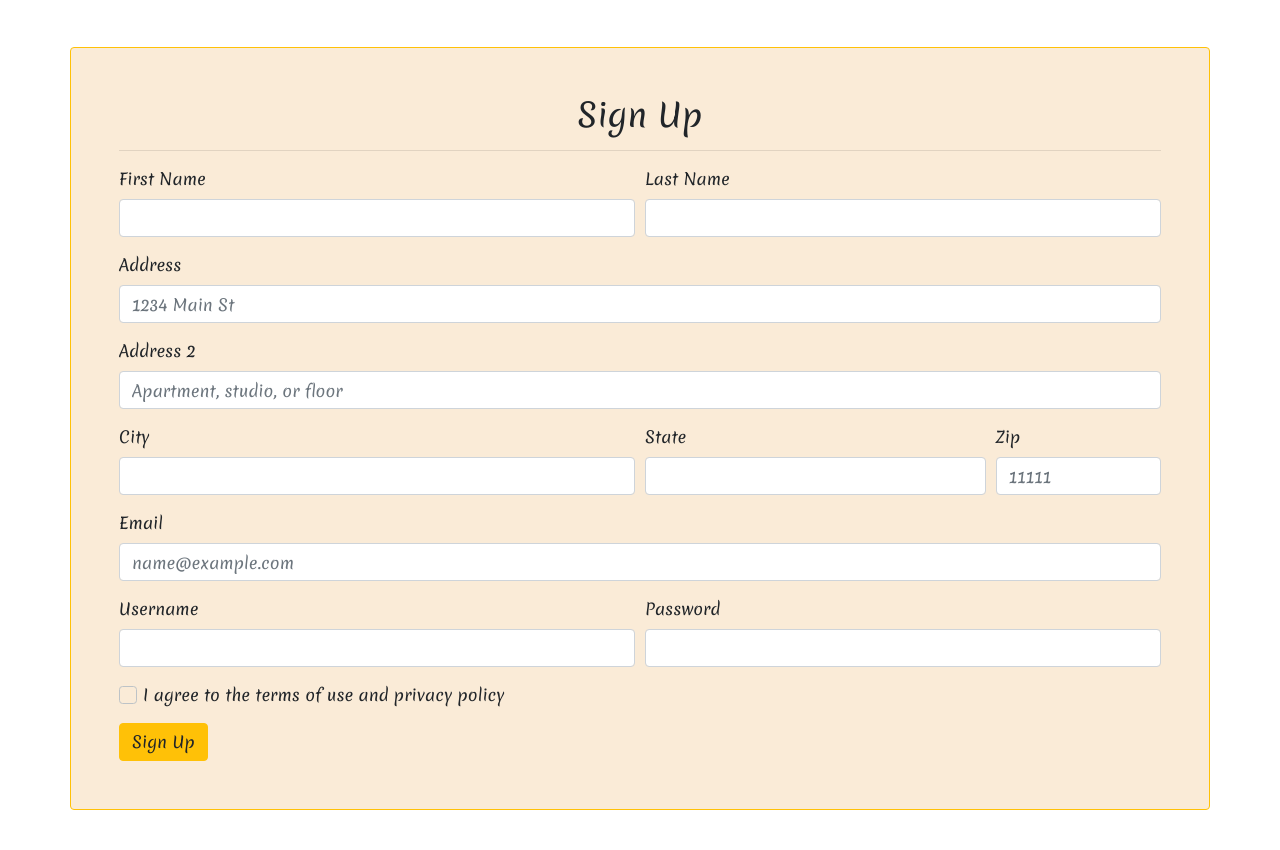
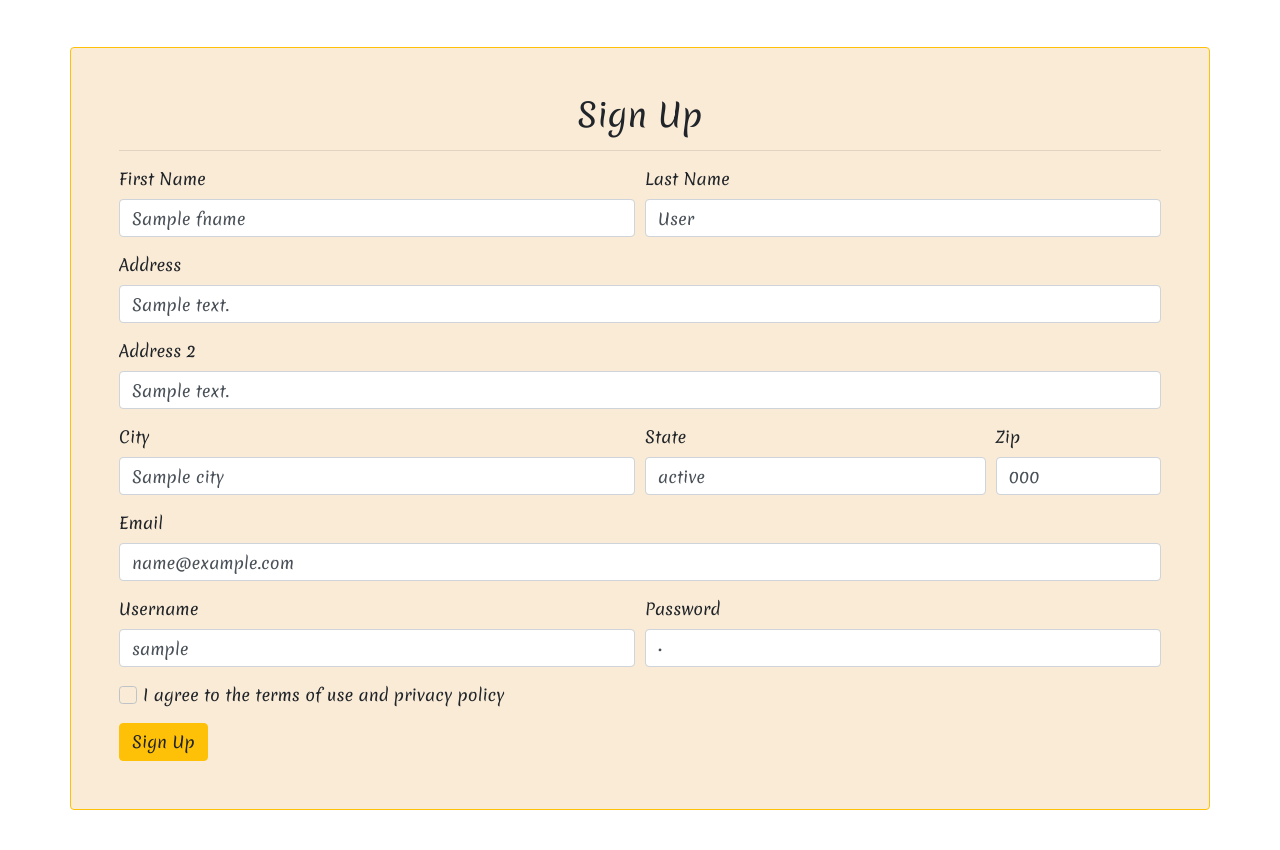
Before and after one commit to MohamedEZ-zaalyouy/MyCoffee-Project-With-Django, a Django app: template templates/accounts/signup.html in a window 1280 px wide. Shown: the part 66-916 px from the top of the page. Run offline with Django 4.2, Linux system fonts and the light colour scheme; the template is opened without the code that fills it: most values are stand-ins (such as "Sample title", 1, 10 or a date in 2020); some libraries are stand-ins or nearby versions.

Commit message:
fin signup

```diff
--- a/templates/accounts/signup.html
+++ b/templates/accounts/signup.html
@@ -1,57 +1,61 @@
 {% extends 'base.html' %}
 {% block content %}
     <div class="my-form container p-5 my-5 rounded border border-warning">
-        <form method='POST'>
+        <h2 class="text-center">Sign Up</h2>
+        <hr>
+        {% include 'partials/messages.html' %}
+
+        {% if is_added == True %}
+            <form method='POST' style="display: none;">
+        {% else %}
+            <form method='POST'>
+        {% endif %}
             {% csrf_token %}
-            <h2 class="text-center">Sign Up</h2>
-            <hr>
-            {% include 'partials/messages.html' %}
-
             <div class="form-row">
                 <div class="form-group col-md-6">
                     <label for="inputFirstName">First Name</label>
-                    <input type="text" name="fname" class="form-control" id="inputFirstName" required>
+                    <input type="text" name="fname" class="form-control" id="inputFirstName" required value="{{fname}}">
                 </div>
                 <div class="form-group col-md-6">
                     <label for="inputLastName">Last Name</label>
-                    <input type="text" name="lname" class="form-control" id="inputLastName" required>
+                    <input type="text" name="lname" class="form-control" id="inputLastName" required value="{{lname}}">
                 </div>
             </div>
 
             <div class="form-group">
                 <label for="inputAddress">Address</label>
-                <input type="text" name="address" class="form-control" id="inputAddress" placeholder="1234 Main St" required>
+                <input type="text" name="address" class="form-control" id="inputAddress" placeholder="1234 Main St" required  value="{{address}}">
             </div>
             <div class="form-group">
                 <label for="inputAddress2">Address 2</label>
-                <input type="text" name="address2" class="form-control" id="inputAddress2" placeholder="Apartment, studio, or floor" required>
+                <input type="text" name="address2" class="form-control" id="inputAddress2" placeholder="Apartment, studio, or floor" required  value="{{address2}}">
             </div>
             <div class="form-row">
                 <div class="form-group col-md-6">
                     <label for="inputCity">City</label>
-                    <input type="text" name="city" class="form-control" id="inputCity" required>
+                    <input type="text" name="city" class="form-control" id="inputCity" required  value="{{city}}">
                 </div>
                 <div class="form-group col-md-4">
                     <label for="inputZip">State</label>
-                    <input type="text" name="state" class="form-control" id="inputZip" required>
+                    <input type="text" name="state" class="form-control" id="inputZip" required  value="{{state}}">
                 </div>
                 <div class="form-group col-md-2">
                     <label for="inputZip">Zip</label>
-                    <input type="text" name="zip" class="form-control" id="inputZip" placeholder="11111" required>
+                    <input type="text" name="zip" class="form-control" id="inputZip" placeholder="11111" required  value="{{zip}}">
                 </div>
             </div>
             <div class="form-group">
                 <label for="inputEmail">Email</label>
-                <input type="email" name="email" class="form-control" id="inputEmail" placeholder="name@example.com" required>
+                <input type="email" name="email" class="form-control" id="inputEmail" placeholder="name@example.com" required value="{{email}}">
             </div>
             <div class="form-row">
                 <div class="form-group col-md-6">
                     <label for="inputUsername">Username</label>
-                    <input type="text" name="username" class="form-control" id="inputUsername" placeholder="" required>
+                    <input type="text" name="username" class="form-control" id="inputUsername" placeholder="" required value="{{username}}">
                 </div>
                 <div class="form-group col-md-6">
                     <label for="inputPassword">Password</label>
-                    <input type="password" name="password" class="form-control" id="inputPassword" required>
+                    <input type="password" name="password" class="form-control" id="inputPassword" required value="{{password}}">
                 </div>
             </div>
             <div class="form-group">
```
Also changed, not shown: accounts/views.py (+34 -3 lines).
